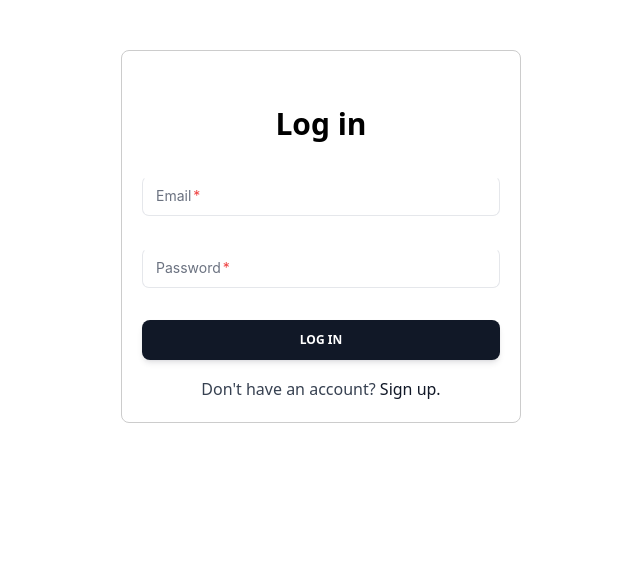
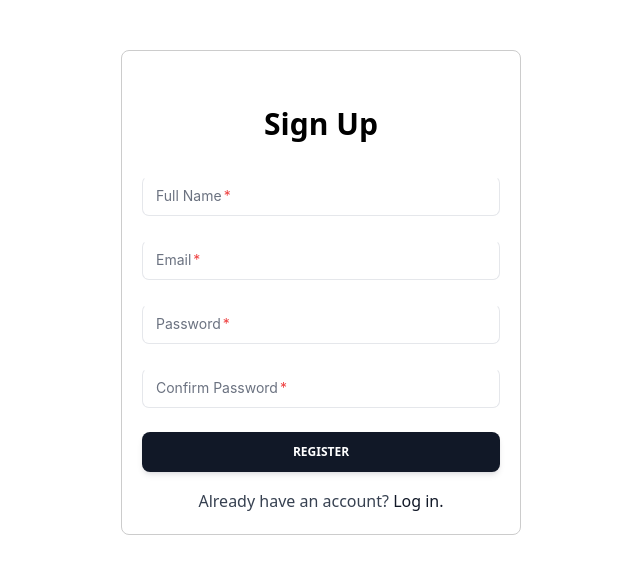
Before and after one commit to MargineanMiruna-Elena/Hochzeit_Management_Frontend, a React (Create React App) app: page /register in a window 1280 px wide. Shown: the top 574 px of the page, without its empty margins (319-959 px from the left). Built offline with nearby package versions, Linux system fonts and the light colour scheme.

Commit message:
added register form and basic routing between pages

```diff
--- a/src/App.js
+++ b/src/App.js
@@ -1,25 +1,24 @@
-import logo from './logo.svg';
-import './App.css';
+// App.js
+import React from "react";
+import { BrowserRouter, Routes, Route, Navigate } from "react-router-dom";
+import { ThemeProvider } from "@material-tailwind/react";
+import "./App.css";
+import Login from "./pages/Login";
+import Register from "./pages/Register";
 
 function App() {
-  return (
-    <div className="App">
-      <header className="App-header">
-        <img src={logo} className="App-logo" alt="logo" />
-        <p>
-          Edit <code>src/App.js</code> and save to reload.
-        </p>
-        <a
-          className="App-link"
-          href="https://reactjs.org"
-          target="_blank"
-          rel="noopener noreferrer"
-        >
-          Learn React
-        </a>
-      </header>
-    </div>
-  );
+    return (
+        <ThemeProvider>
+            <BrowserRouter>
+                <Routes>
+                    <Route path="/" element={<Login />} />
+                    <Route path="/login" element={<Login />} />
+                    <Route path="/register" element={<Register />} />
+                    <Route path="*" element={<Navigate to="/login" replace />} />
+                </Routes>
+            </BrowserRouter>
+        </ThemeProvider>
+    );
 }
 
 export default App;
--- a/src/index.js
+++ b/src/index.js
@@ -2,15 +2,12 @@ import React from 'react';
 import ReactDOM from 'react-dom/client';
 import './index.css';
 import reportWebVitals from './reportWebVitals';
-import Login from "./pages/Login";
-import { ThemeProvider } from "@material-tailwind/react";
+import App from './App';
 
 
 const root = ReactDOM.createRoot(document.getElementById('root'));
 root.render(
-  <ThemeProvider>
-    <Login />
-  </ThemeProvider>
+  <App />
 );
 
 // If you want to start measuring performance in your app, pass a function
--- a/src/pages/Login.js
+++ b/src/pages/Login.js
@@ -1,5 +1,6 @@
 import React, { useState } from 'react';
-import {Button, Input, Typography} from "@material-tailwind/react";
+import { Button, Input, Typography } from "@material-tailwind/react";
+import { Link } from 'react-router-dom';
 
 function Login() {
     const [email, setEmail] = useState('');
@@ -17,13 +18,12 @@ function Login() {
     };
 
     return (
-
         <div style={{ maxWidth: 400, margin: '50px auto', padding: 20, border: '1px solid #ccc', borderRadius: 8 }}>
             <Typography variant="h3" className="my-8 text-center">
                 Log in
             </Typography>
             <form onSubmit={handleSubmit}>
-                <div className="w-72 mb-8 w-full">
+                <div className="mb-8 w-full">
                     <Input
                         type="email"
                         label="Email"
@@ -32,7 +32,7 @@ function Login() {
                         required
                     />
                 </div>
-                <div className="w-72 mb-8 w-full">
+                <div className="mb-8 w-full">
                     <Input
                         type="password"
                         label="Password"
@@ -41,14 +41,14 @@ function Login() {
                         required
                     />
                 </div>
-                <Button className="mt-8" fullWidth>
-                    log in
+                <Button type="submit" className="mt-8" fullWidth>
+                    Log in
                 </Button>
                 <Typography color="gray" className="mt-4 text-center font-normal">
-                    Don't have an account?{" "}
-                    <a href="register" className="font-medium text-gray-900">
+                    Don’t have an account?{" "}
+                    <Link to="/register" className="font-medium text-gray-900">
                         Sign up.
-                    </a>
+                    </Link>
                 </Typography>
             </form>
         </div>
--- /dev/null
+++ b/src/pages/Register.js
@@ -0,0 +1,108 @@
+import React, { useState } from 'react';
+import { Button, Input, Typography } from "@material-tailwind/react";
+import { Link } from 'react-router-dom';
+
+function Register() {
+    const [formData, setFormData] = useState({
+        name: '',
+        email: '',
+        password: '',
+        confirmPassword: '',
+    });
+    const [error, setError] = useState('');
+
+    const handleChange = (e) => {
+        setFormData({
+            ...formData,
+            [e.target.name]: e.target.value,
+        });
+    };
+
+    const handleSubmit = (e) => {
+        e.preventDefault();
+        setError('');
+
+        const { name, email, password, confirmPassword } = formData;
+
+        if (!name || !email || !password || !confirmPassword) {
+            setError('Please fill in all fields.');
+            return;
+        }
+
+        if (password !== confirmPassword) {
+            setError('Passwords do not match.');
+            return;
+        }
+
+        // TODO: Add registration logic (API call)
+        console.log('Registered:', formData);
+    };
+
+    return (
+        <div style={{ maxWidth: 400, margin: '50px auto', padding: 20, border: '1px solid #ccc', borderRadius: 8 }}>
+            <Typography variant="h3" className="my-8 text-center">
+                Sign Up
+            </Typography>
+            <form onSubmit={handleSubmit}>
+                <div className="mb-6 w-full">
+                    <Input
+                        name="name"
+                        label="Full Name"
+                        value={formData.name}
+                        onChange={handleChange}
+                        required
+                    />
+                </div>
+                <div className="mb-6 w-full">
+                    <Input
+                        type="email"
+                        name="email"
+                        label="Email"
+                        value={formData.email}
+                        onChange={handleChange}
+                        required
+                    />
+                </div>
+                <div className="mb-6 w-full">
+                    <Input
+                        type="password"
+                        name="password"
+                        label="Password"
+                        value={formData.password}
+                        onChange={handleChange}
+                        required
+                    />
+                </div>
+                <div className="mb-6 w-full">
+                    <Input
+                        type="password"
+                        name="confirmPassword"
+                        label="Confirm Password"
+                        value={formData.confirmPassword}
+                        onChange={handleChange}
+                        required
+                    />
+                </div>
+
+                {error && (
+                    <Typography color="red" className="text-center mb-4 text-sm">
+                        {error}
+                    </Typography>
+                )}
+
+                <Button type="submit" className="mt-4" fullWidth>
+                    Register
+                </Button>
+
+                <Typography color="gray" className="mt-4 text-center font-normal">
+                    Already have an account?{" "}
+                    <Link to="/login" className="font-medium text-gray-900">
+                        Log in.
+                    </Link>
+                </Typography>
+            </form>
+        </div>
+    );
+}
+
+export default Register;
```
